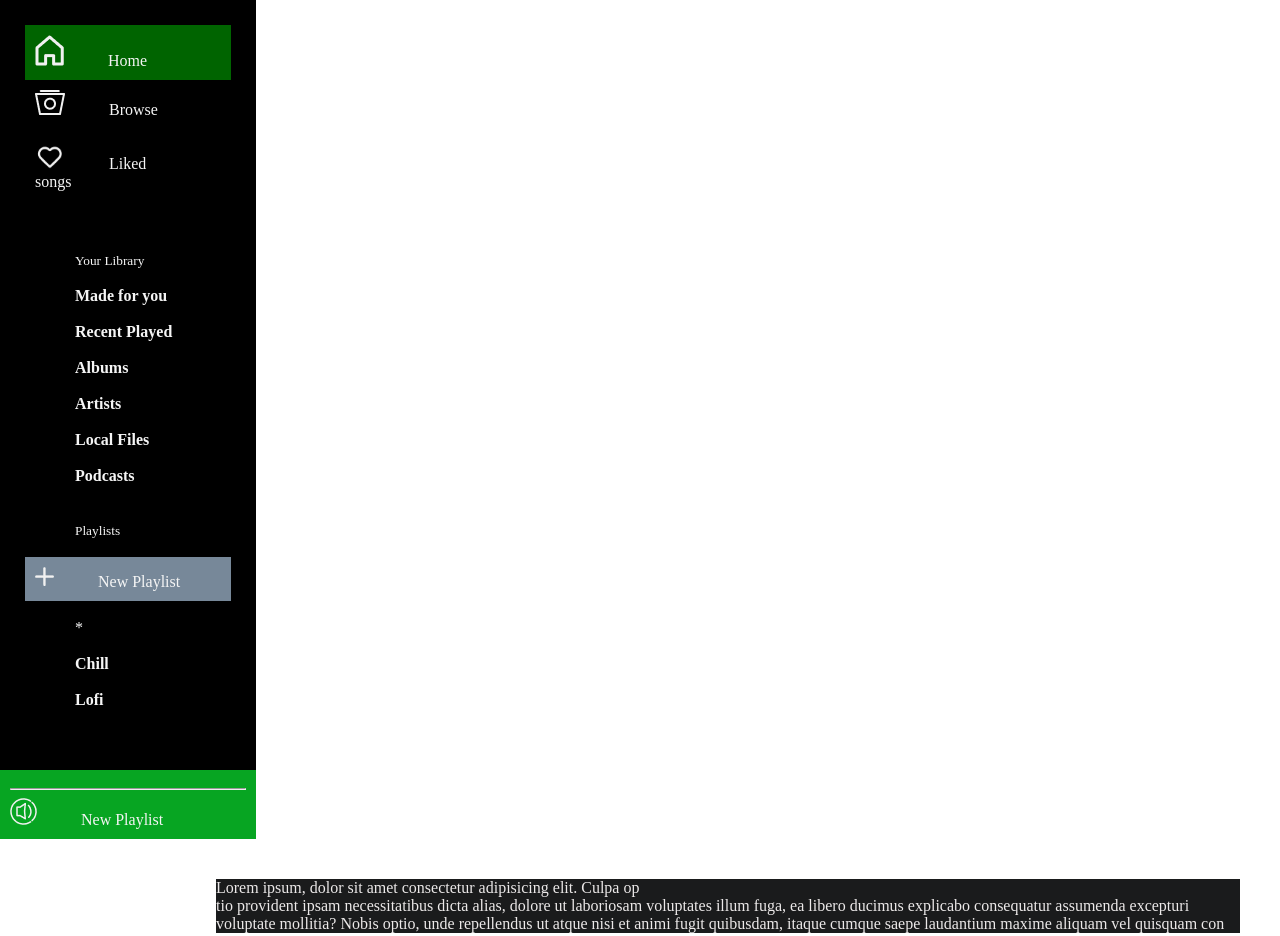
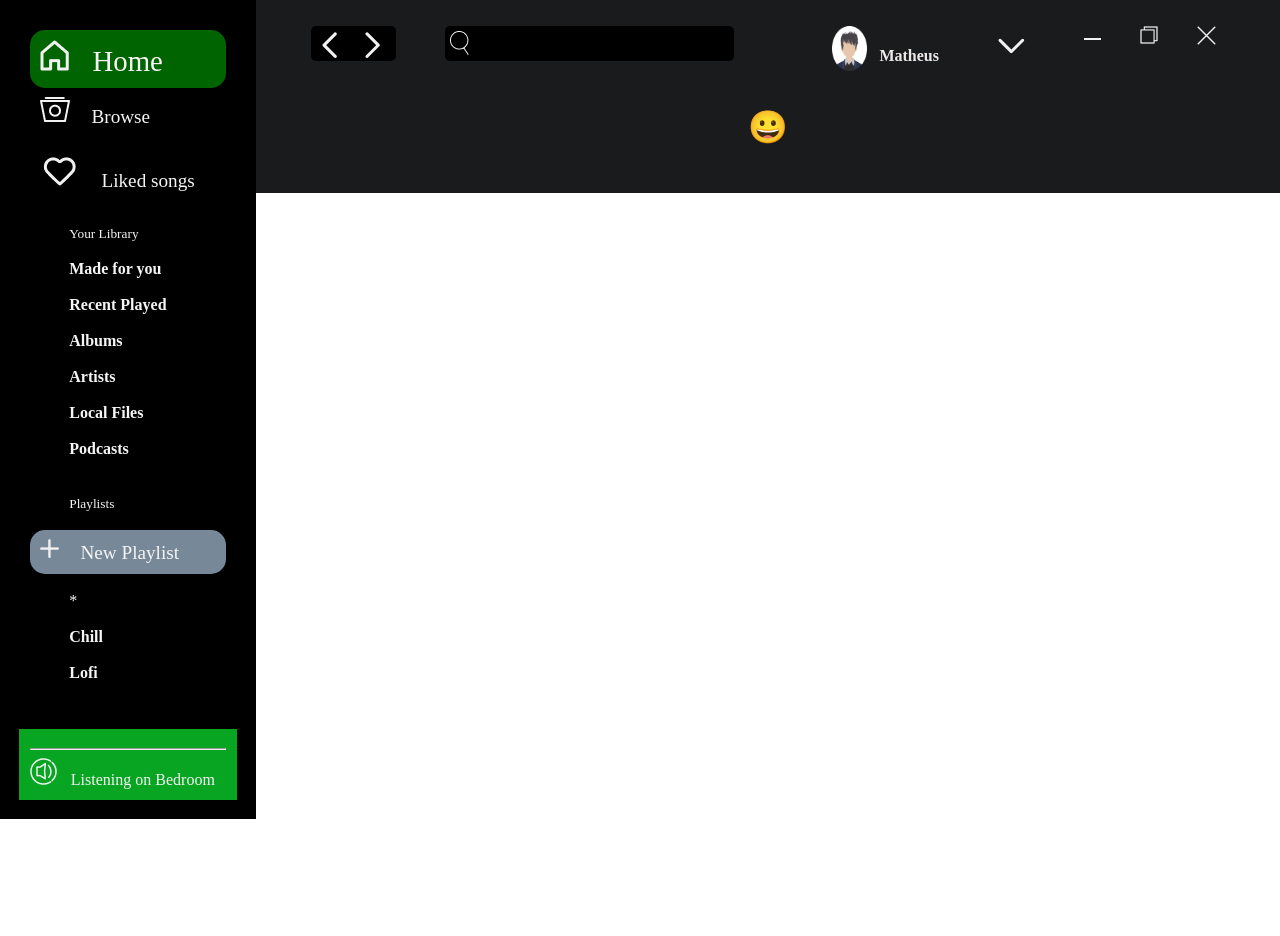
Before and after one commit to DipeshKanodia/resembling-a-webpage, a plain HTML site: page index.html in a window 1280 px wide. After the commit the page ends 819 px from the top, so only its background shows below. Drawn offline with Linux system fonts and the light colour scheme.

Commit message:
Added the top-bar, anfd little modifications

```diff
--- a/index.html
+++ b/index.html
@@ -11,7 +11,7 @@
 
     <div class = "column1" >
         <div class= "menu1">
-            <div class= "menu11" style="background-color: darkgreen;">
+            <div class= "menu11" style="background-color: darkgreen; border-radius:15px; font-size:x-large;">
                 <img src="home\vector-5.png" alt= "home icon">
                 <a href="#" class="link" ">Home</a>
             </div>
@@ -20,7 +20,7 @@
                 <a href="#" class="link" >Browse</a>
             </div>
             <div class= "menu11">
-                <img src="home\Ellipse 7.6-1.png" alt= "Liked songs icon" width="30" height="30">
+                <img src="home\Ellipse 7.6-1.png" alt= "Liked songs icon" >
                 <a href="#" class="link">Liked songs</a>
             </div>
         </div>
@@ -34,7 +34,7 @@
             <a href="#" class="links">Local Files</a><br><br>
             <a href="#" class="links">Podcasts</a><br><br><br>
             <a href="#" class="links" style="font-size: smaller; font-weight: lighter;">Playlists</a><br><br>
-            <div class= "menu11" style="background-color: lightslategray">
+            <div class= "menu11" style="background-color: lightslategray; border-radius:15px;">
                 <img src="home\Rectangle 6 (Stroke)-1.png" alt= "New Playlist">
                 <a href="#" class="link" >New Playlist</a>
             </div>
@@ -43,16 +43,34 @@
             <a href="#" class="links">Chill</a><br><br>
             <a href="#" class="links">Lofi</a><br><br><br>
         </div>
-        <div class= "menu11" style="background-color: rgb(7, 165, 34)">
+        <div class= "menu11" style="background-color: rgb(7, 165, 34);">
             <hr>
             <img src="home\vector-8.png" alt= "">
-            <a href="#" class="link" >New Playlist</a>
+            <a href="#" class="link" style="padding: 0px;font-size : medium;" >Listening on Bedroom</a>
         </div>
     </div>
 
-    <div class = "column2">
-        Lorem ipsum, dolor sit amet consectetur adipisicing elit. Culpa op<br>tio provident ipsam necessitatibus dicta alias, dolore ut laboriosam voluptates illum fuga, ea libero ducimus explicabo consequatur assumenda excepturi voluptate mollitia?
-        Nobis optio, unde repellendus ut atque nisi et animi fugit quibusdam, itaque cumque saepe laudantium maxime aliquam vel quisquam con
+    <div class = "column2" >
+        <div class="bar">
+            <div class="box">
+                <img src="home/Rectangle 8.png" alt="">
+                <img src="home/Rectangle 9.png" alt="">
+            </div>
+            <div style="background-color: black; width: 30%; border-radius: 5px; padding: 5px; height:25px; margin-right: 10%;">
+                <img src="home/Vector (Stroke).png" alt="">
+            </div>
+            <div><img src="home/avatar-v2-signed-jpg-067x-square 2.png" alt="porfile" width="75%" height="75%" > </div>
+            <div style= "margin-right: 6%;">
+                <h4>Matheus</h4>
+            </div>
+            <div style="padding-right: 6%;"><img src="home/Rectangle 11.png" ></div>
+            <div style="padding-right: 4%;"><img src="home/Rectangle 7.png" alt=""></div>
+            <div style="padding-right: 4%;"><img src="home/Vector.png" alt=""></div>
+            <div style="padding-right: 4%;"><img src="home/Rectangle 6 (Stroke).png" alt=""></div>
+        </div>
+        <div>
+            <h1 style="text-align: center;">&#128512;</h1>
+        </div>
     </div>
 
 </body>
--- a/style.css
+++ b/style.css
@@ -4,34 +4,50 @@ body {
 
 }
 .column1{
-    width:20%;
+    width:17%;
     float: left;
     background-color: black;
+    padding: 1.5%;
 }
 .column2{
-    width:80%;
+    width:76%;
     background-color:#1a1b1c;
     float: right;
-    margin: 40px;
+    padding: 2%;
 }
 .menu1{
-    padding: 25px;
+    padding: 5%;
 
 }
 .menu11{
-    padding: 10px;
+    padding: 5%;
 }
 .link{
     color: whitesmoke;
-    margin:20px;
-    padding: 20px;
+    margin: 5%;
+    padding: 5%;
     text-decoration-line: none;
+    text-align: center;
+    font-size: larger;
 }
 .links{
     color: whitesmoke;
-    margin:25px;
-    padding: 25px;
+    margin:10%;
+    padding: 10%;
     text-decoration-line: none;
     text-align: center;
     font-weight: bold;
 }
+.box{
+    background-color: black;
+    margin-left: 3%;
+    margin-right: 5%;
+    width: 7%;
+    height: 25px;
+    border-radius: 5px;
+    padding: 5px 10px;
+    align-items: center;
+}
+.bar{
+    display: flex;
+}
```
